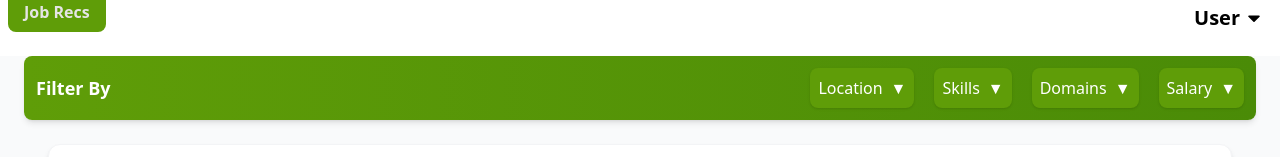
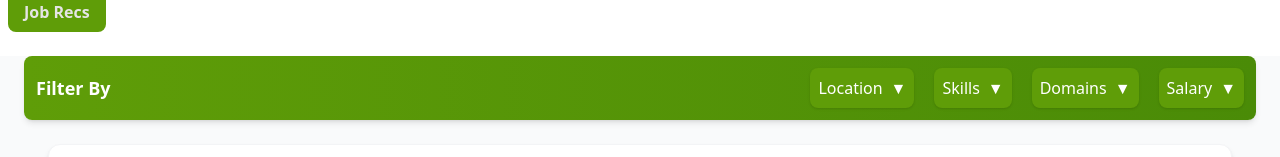
Before and after one commit to Nimish279/Job-Portal, a React (Vite) app in the folder Frontend/: page /users/job-recommendations in a window 1280 px wide. Shown: the top 157 px of the page. Built offline with nearby package versions, Linux system fonts and the light colour scheme.

Commit message:
Your commit message here

```diff
--- a/Frontend/src/components/Profile/profile.jsx
+++ b/Frontend/src/components/Profile/profile.jsx
@@ -49,7 +49,7 @@ const Profile = () => {
           <FaUser className="text-2xl cursor-pointer hover:text-gray-300" />
         </li>
         <li className="relative" ref={dropdownRef}>
-          <button onClick={toggleDropdown} className="flex text-xl items-center font-bold text-black hover:text-[#5F9D08]">
+          <button onClick={toggleDropdown} className="flex text-xl items-center font-bold text-white hover:text-gray-300 transition-colors duration-200">
             {userName} <FaCaretDown className="ml-1" />
           </button>
           {dropdownOpen && (
--- a/Frontend/src/components/Profile/profileGreen.jsx
+++ b/Frontend/src/components/Profile/profileGreen.jsx
@@ -23,9 +23,11 @@ const ProfileGreen = () => {
         <li className="relative">
           <button
             onClick={toggleDropdown}
-            className="flex text-lg items-center text-black font-bold hover:text-[#5F9D08]"
+            // className="flex text-lg items-center text-black font-bold hover:text-[#5F9D08]"
+            className="flex text-lg items-center font-bold text-white hover:text-gray-300"
           >
-            Prachi <FaCaretDown className="ml-1" style={{ color: '#5F9D08' }} />
+            {/* Prachi <FaCaretDown className="ml-1" style={{ color: '#5F9D08' }} /> */}
+            Prachi <FaCaretDown className="ml-1"/>
           </button>
           {dropdownOpen && (
             <ul className="absolute right-full mt-2 w-48 bg-white text-black shadow-lg rounded-md z-10">
--- a/Frontend/src/pages/Profile.jsx
+++ b/Frontend/src/pages/Profile.jsx
@@ -4,6 +4,9 @@ import { Link } from 'react-router-dom';
 import { FiEdit, FiMail, FiMapPin, FiGithub, FiBriefcase, FiUser, FiLock, FiLogOut } from 'react-icons/fi';
 import { FaLinkedin, FaTwitter, FaGlobe } from 'react-icons/fa';
 import { motion } from 'framer-motion';
+// import Navbar from '../components/Header/UserNavbar'; // ya jahan bhi User Navbar ka path ho
+
+
 
 const Profile = () => {
   const [profileData, setProfileData] = useState({
```
Also changed, not shown: 1 other file (tests, documents, lock files or other folders).
